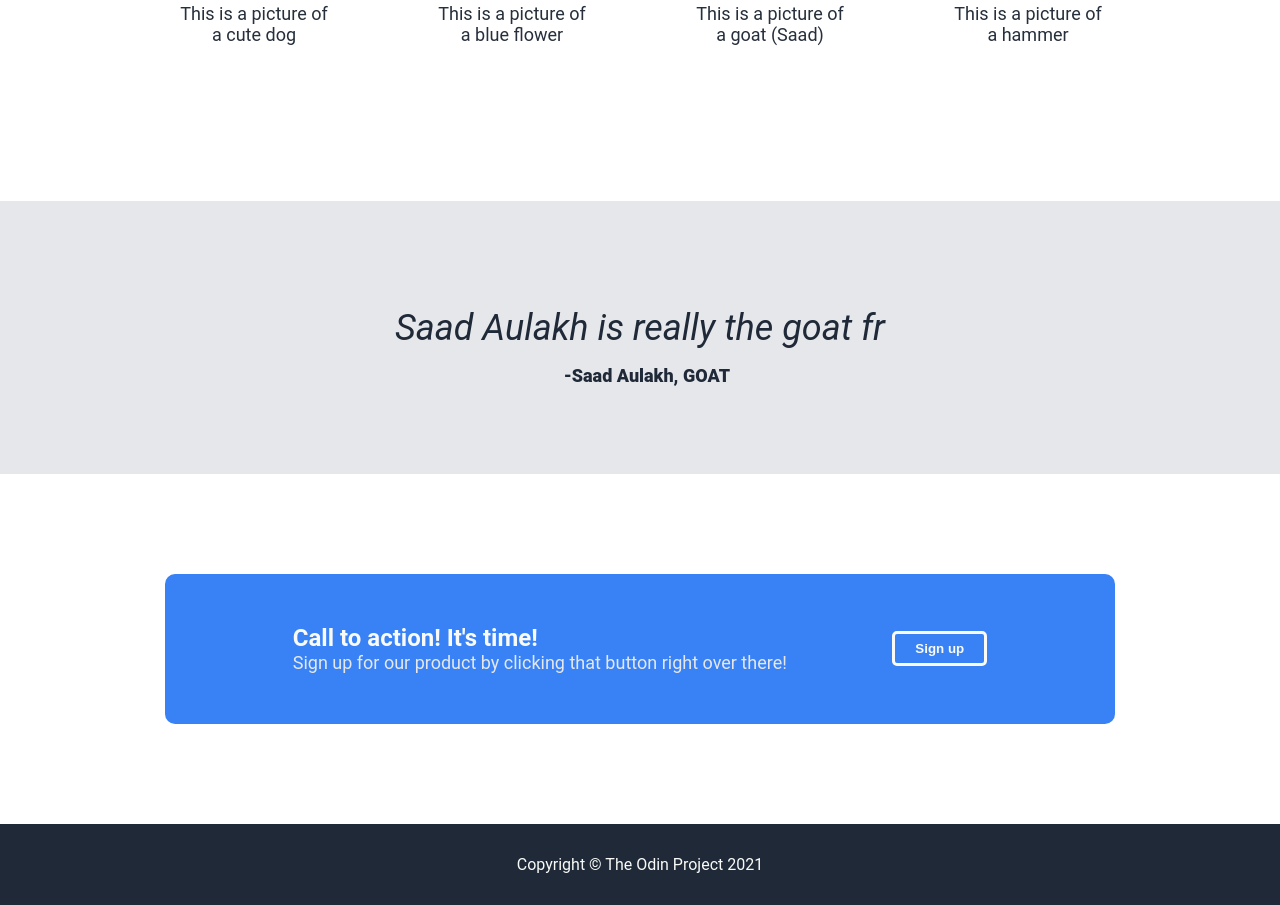
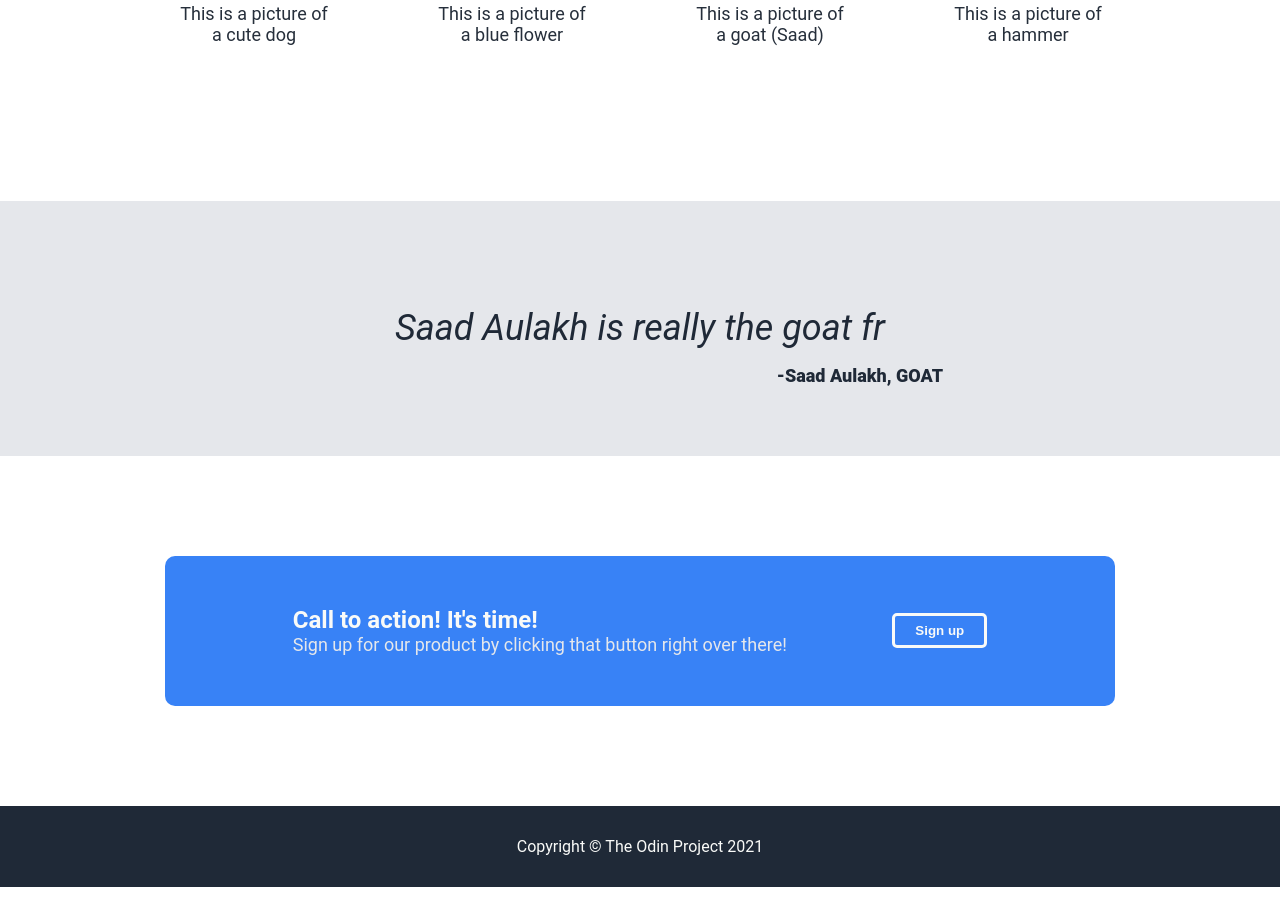
Before and after one commit to TheSaadster/landing-page, a plain HTML site: page index.html in a window 1280 px wide. Shown: the part 1077-1982 px from the top of the page. Drawn offline with Linux system fonts and the light colour scheme.

Commit message:
Updated index.html and styles.css

```diff
--- a/index.html
+++ b/index.html
@@ -50,7 +50,7 @@
     </div>
     <div class="quote">
         <p class="quote-txt">Saad Aulakh is really the goat fr</p>
-        <p class="author">-Saad Aulakh, GOAT</p>
+        <div class="author">-Saad Aulakh, GOAT</div>
     </div>
     <div class="sign-up">
         <div class="signup-box">
--- a/styles.css
+++ b/styles.css
@@ -101,6 +101,9 @@ li{
 .quote{
     background: #E5E7EB;
     padding:70px 0;
+    display:flex;
+    align-items: center;
+    flex-direction: column;
 }
 .quote-txt{
     font-size: 36px;
@@ -112,8 +115,8 @@ li{
     font-size: 18px;
     color: #1F2937;
     font-weight: 900;
-    text-align: right;
-    margin-right: 550px;
+    position:relative;
+    left:220px;
     margin-top: -20px;
 }
 
```
